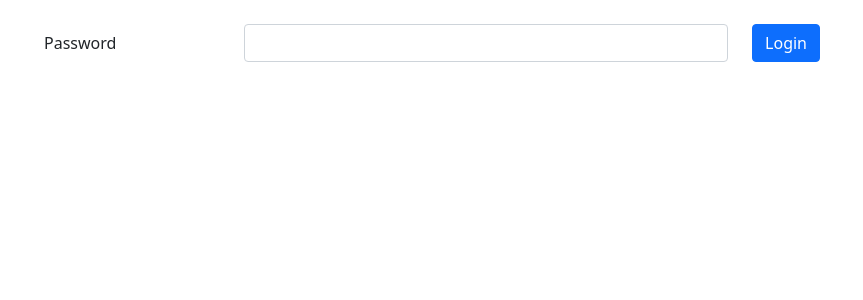
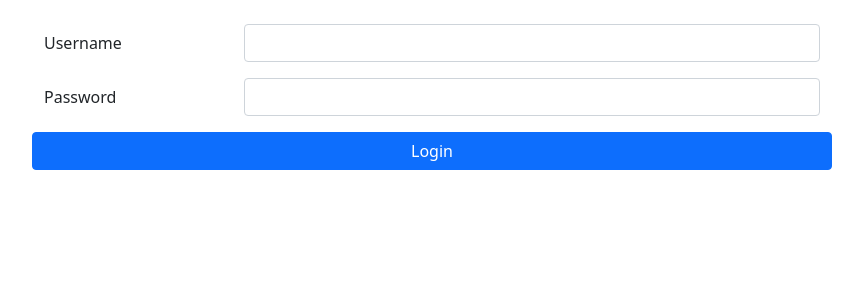
Before and after one commit to Ycmelon/cactusnotes, a Flask app: page /admin/login in a window 1280 px wide. Shown: the part 56-356 px from the top of the page, without its empty margins (208-1071 px from the left). Run offline with Flask 3, Linux system fonts and the light colour scheme; parts of the project's set-up code (start-up, migrations or seed data) failed here and were passed over; some libraries are stand-ins or nearby versions.

Commit message:
add username field

```diff
--- a/routes/templates/admin/login.html
+++ b/routes/templates/admin/login.html
@@ -4,6 +4,14 @@
 <!-- -->
 {% block content %}
 <form action="/admin/login" method="POST">
+  <div class="row mb-3">
+    <div class="col-sm-3">
+      <label for="username" class="col-form-label">Username</label>
+    </div>
+    <div class="col">
+      <input type="text" name="username" class="form-control" id="username" />
+    </div>
+  </div>
   <div class="row mb-3">
     <div class="col-sm-3">
       <label for="password" class="col-form-label">Password</label>
@@ -16,9 +24,9 @@
         id="password"
       />
     </div>
-    <div class="col-auto">
-      <input type="submit" class="btn btn-primary" value="Login" />
-    </div>
+  </div>
+  <div class="row mb-3">
+    <input type="submit" class="btn btn-primary" value="Login" />
   </div>
 </form>
 {% endblock %}
```
